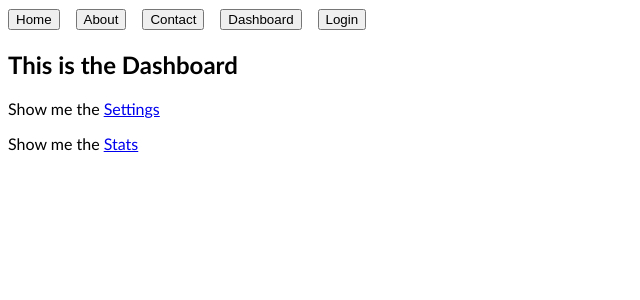
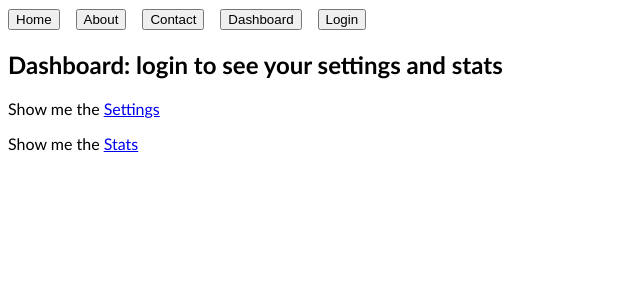
Before and after one commit to codeballet/lexicon-240902-react-router, a React (Vite) app: page /dashboard in a window 1280 px wide. Shown: the top 300 px of the page, without its empty margins (0-640 px from the left). Built offline with nearby package versions, Linux system fonts and the light colour scheme.

Commit message:
feat: Text on Dashboard

```diff
--- a/src/pages/Dashboard.tsx
+++ b/src/pages/Dashboard.tsx
@@ -4,7 +4,9 @@ import { Link, Outlet } from "react-router-dom";
 export function Dashboard(): ReactElement {
     return (
         <>
-            <h2 className="dashboard">This is the Dashboard</h2>
+            <h2 className="dashboard">
+                Dashboard: login to see your settings and stats
+            </h2>
             <p>
                 Show me the <Link to="/dashboard/settings">Settings</Link>
             </p>
```
